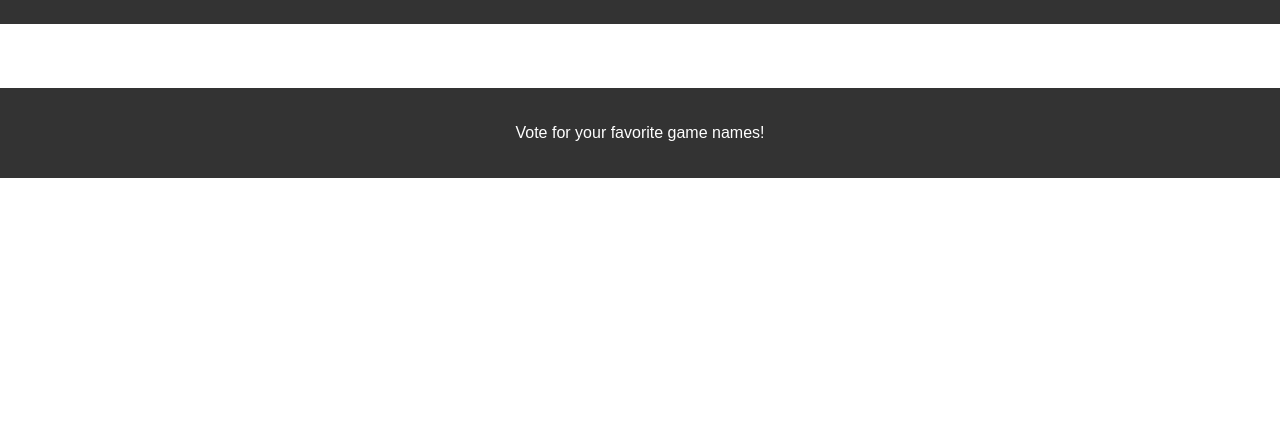
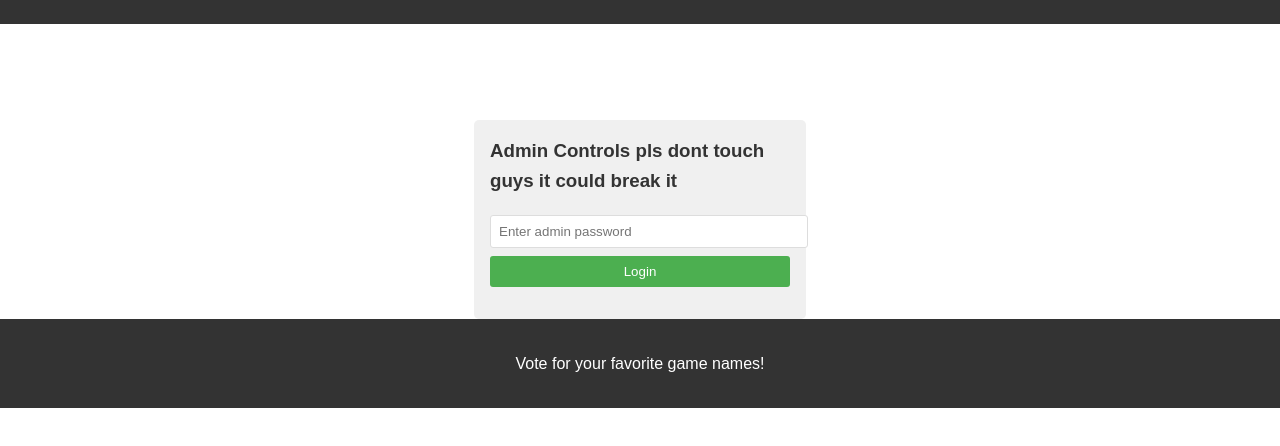
Before and after one commit to ridgedon/roadfurybracket, a plain HTML site: page index.html in a window 1280 px wide. Shown: the part 102-548 px from the top of the page. Drawn offline with Linux system fonts and the light colour scheme; no server answers.

Commit message:
admin password

```diff
--- a/bracket.js
+++ b/bracket.js
@@ -86,8 +86,11 @@ document.addEventListener('DOMContentLoaded', () => {
 
         bracketContainer.appendChild(pairDiv);
 
-        // Show admin controls
-    document.getElementById('admin-controls').style.display = 'block';
+       // Show admin panel
+    document.getElementById('admin-panel').style.display = 'block';
+
+    // Reset admin message
+    document.getElementById('admin-message').textContent = '';
     }
 
     async function vote(name) {
@@ -169,10 +172,23 @@ document.addEventListener('DOMContentLoaded', () => {
 function authenticateAdmin() {
     const password = document.getElementById('admin-password').value;
     if (password === 'admin') {
-        document.getElementById('next-round-button').style.display = 'block';
+        document.getElementById('admin-login').style.display = 'none';
+        document.getElementById('admin-controls').style.display = 'block';
+        document.getElementById('admin-message').textContent = 'Logged in successfully.';
     } else {
-        alert('Incorrect password');
+        document.getElementById('admin-message').textContent = 'Incorrect password. Please try again.';
     }
+}
+
+async function manualNextRound() {
+    const state = await loadBracketState();
+    if (state.isComplete) {
+        document.getElementById('admin-message').textContent = 'The bracket is complete. No more rounds to start.';
+        document.getElementById('next-round-button').disabled = true;
+        return;
+    }
+    startNextRound();
+    document.getElementById('admin-message').textContent = 'Starting next round...';
 }
 
 async function manualNextRound() {
--- a/index.html
+++ b/index.html
@@ -13,6 +13,17 @@
     <main id="bracket-container">
         <!-- Bracket pairs will be dynamically inserted here -->
     </main>
+    <div id="admin-panel" class="admin-panel">
+    <h3>Admin Controls pls dont touch guys it could break it</h3>
+    <div id="admin-login" class="admin-section">
+        <input type="password" id="admin-password" placeholder="Enter admin password">
+        <button onclick="authenticateAdmin()">Login</button>
+    </div>
+    <div id="admin-controls" class="admin-section" style="display: none;">
+        <button id="next-round-button" onclick="manualNextRound()">Start Next Round</button>
+        <p id="admin-message"></p>
+    </div>
+</div>
     <footer>
         <p>Vote for your favorite game names!</p>
     </footer>
--- a/styles.css
+++ b/styles.css
@@ -65,3 +65,50 @@ li {
     margin-bottom: 0.5rem;
     background-color: #f0f0f0;
 }
+
+.admin-panel {
+    margin-top: 2rem;
+    padding: 1rem;
+    background-color: #f0f0f0;
+    border-radius: 5px;
+    max-width: 300px;
+    margin-left: auto;
+    margin-right: auto;
+}
+
+.admin-panel h3 {
+    margin-top: 0;
+    color: #333;
+}
+
+.admin-section {
+    margin-bottom: 1rem;
+}
+
+.admin-section input[type="password"] {
+    width: 100%;
+    padding: 0.5rem;
+    margin-bottom: 0.5rem;
+    border: 1px solid #ddd;
+    border-radius: 3px;
+}
+
+.admin-section button {
+    width: 100%;
+    padding: 0.5rem;
+    background-color: #4CAF50;
+    color: white;
+    border: none;
+    border-radius: 3px;
+    cursor: pointer;
+}
+
+.admin-section button:hover {
+    background-color: #45a049;
+}
+
+#admin-message {
+    margin-top: 0.5rem;
+    font-style: italic;
+    color: #666;
+}
```
